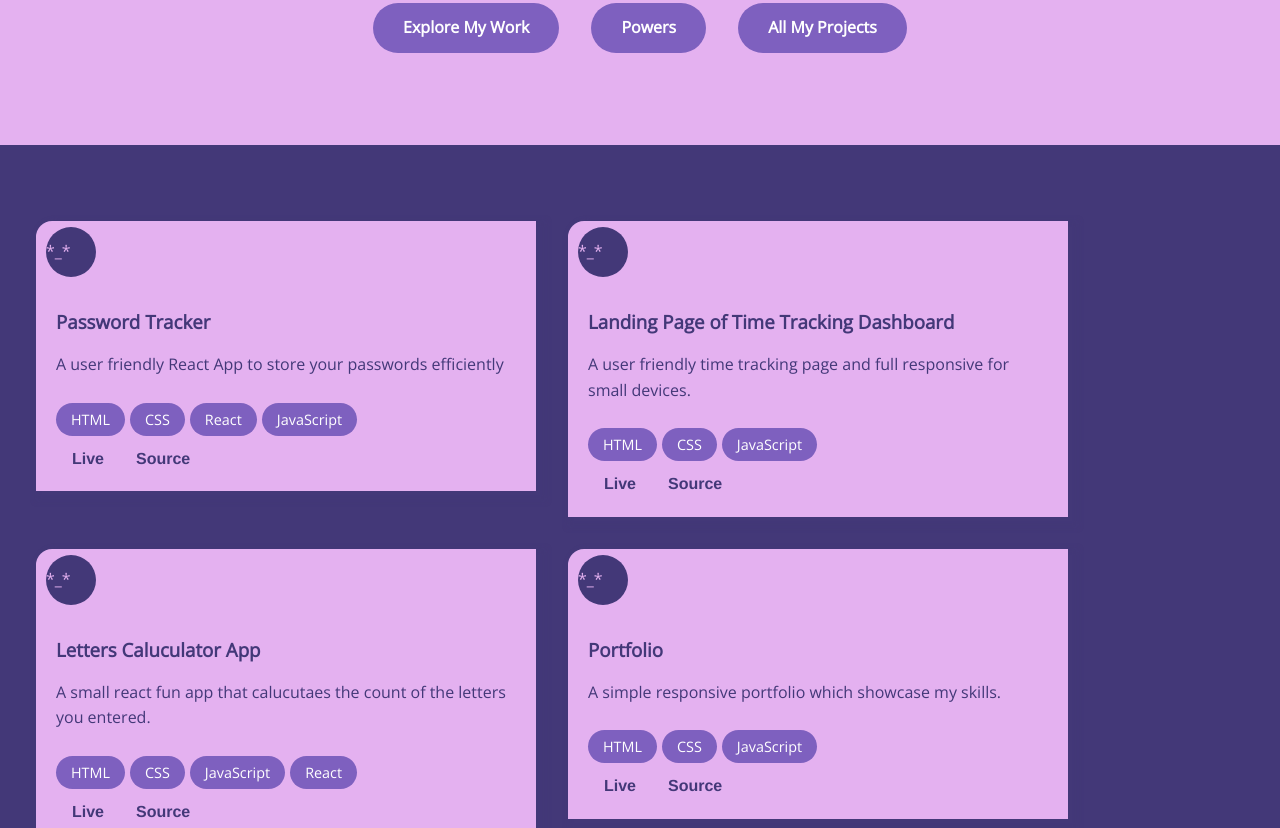
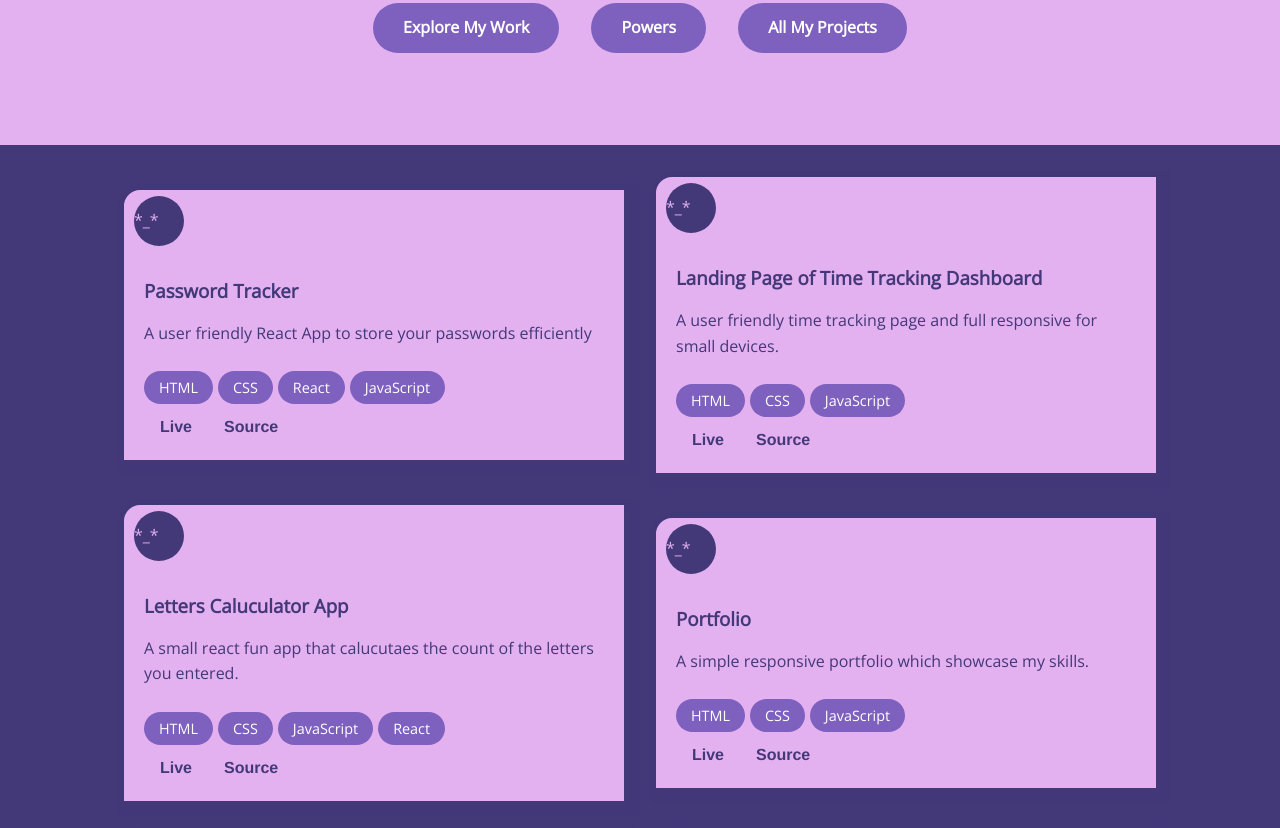
Before and after one commit to itachidevs/Responsive-portfolio, a plain HTML site: page index.html in a window 1280 px wide. Shown: the part 655-1483 px from the top of the page. Drawn offline with nearby package versions, Linux system fonts and the light colour scheme.

Commit message:
added more responsive

```diff
--- a/style.css
+++ b/style.css
@@ -246,11 +246,15 @@ footer {
       display: flex;
       flex-direction: row;
       flex-wrap: wrap;
-
+      justify-content: center;
+      align-items: center;
+        padding: 1rem;
     }
     .project-card{
         width:500px;
         height: fit-content;
+        min-width: 100px;
+        max-width: 900px;
     }
 }
 .powers{
@@ -313,5 +317,8 @@ padding: 1.5rem;
     .hero h1{
         font-size: 1.5rem;
     }
+    .projects{
+        flex-wrap: nowrap;
+    }
 
 }
```
